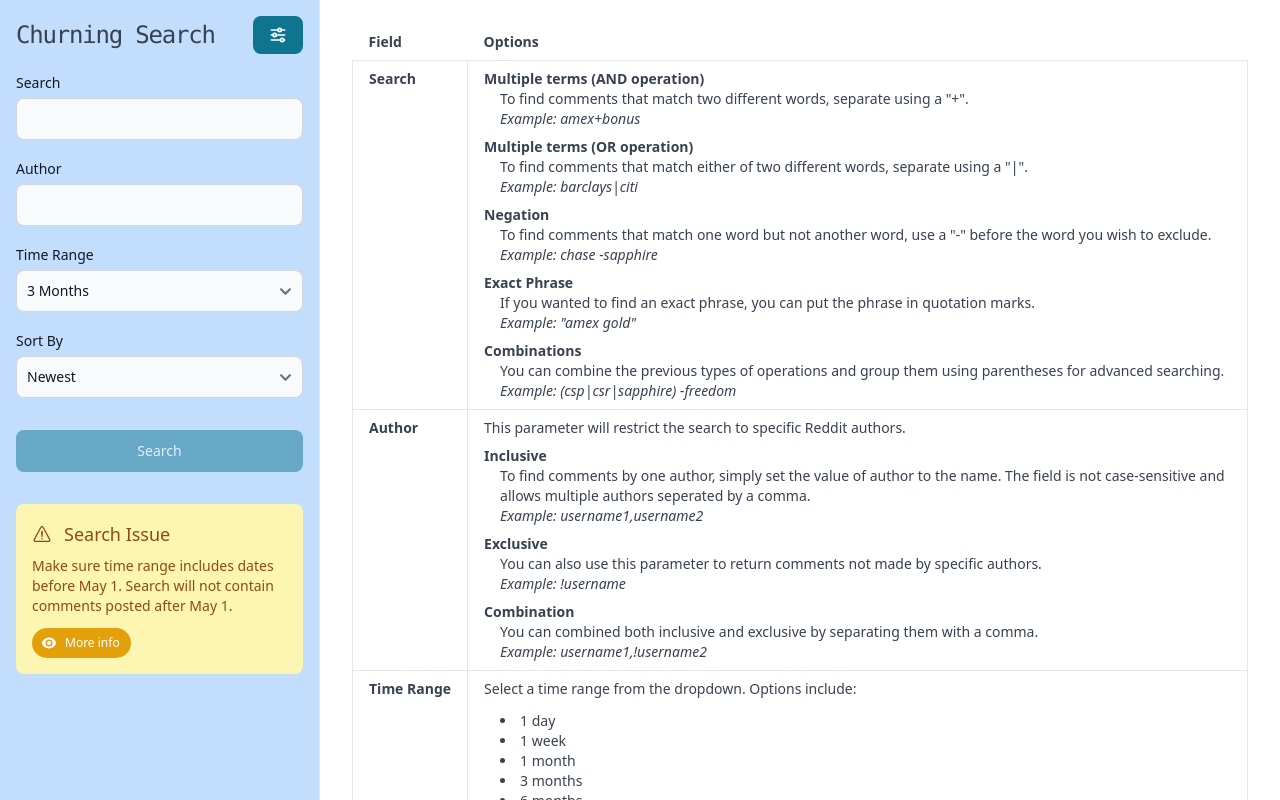
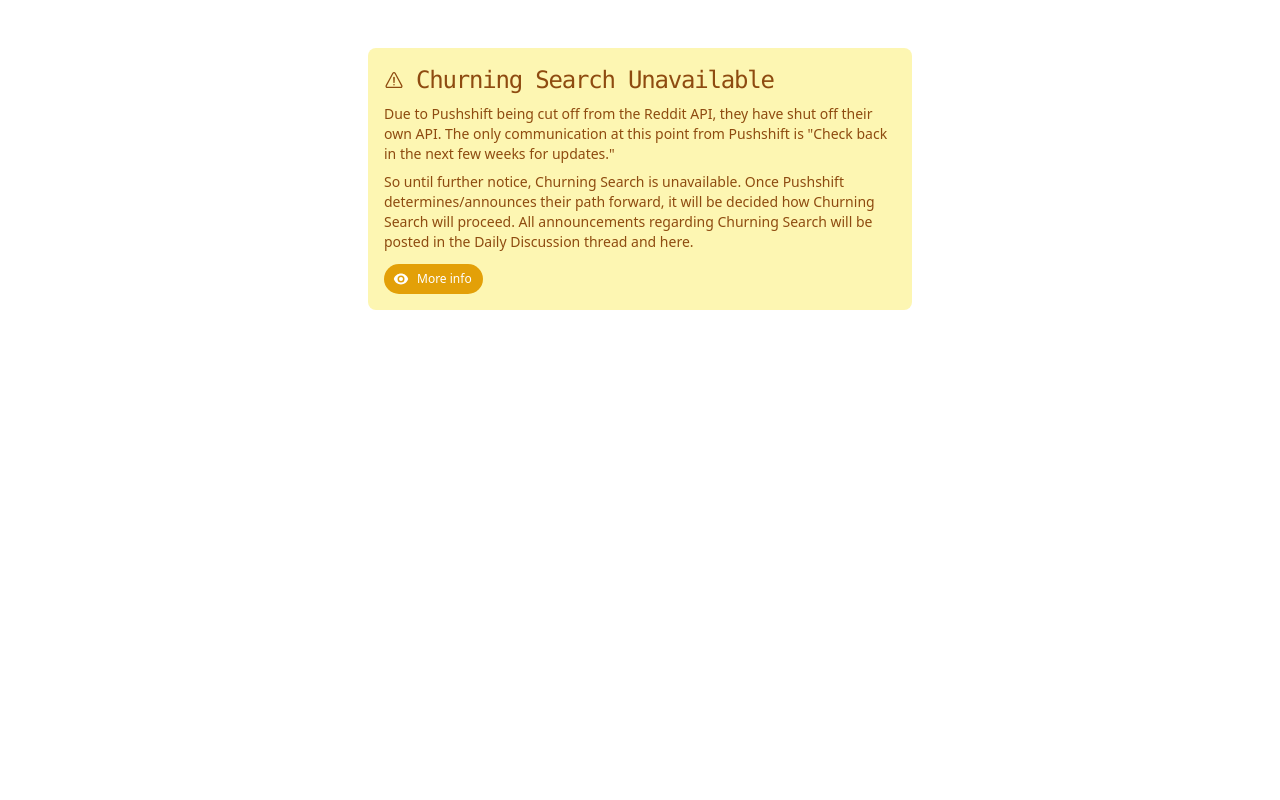
Before and after one commit to garettg/churning.io, a Next.js app: page / in a window 1280 px wide. Built offline with nearby package versions, Linux system fonts and the light colour scheme; what @rvxlab/tailwind-plugin-ios-full-height would draw is missing.

Commit message:
Temporarily (hopefully) turn off search.

```diff
--- a/app.config.js
+++ b/app.config.js
@@ -16,4 +16,5 @@ export const Config = {
     enableAcronymSearch: true, // enable the use of modified queries to include acronyms to broaden search,
     enableGaEvents: true, // enable google analytics
     enableCustomEvents: true, // enable the usage of custom event to Woopra
+    disableSearch: true, // turns off the UI in downtimes
 }
--- a/package.json
+++ b/package.json
@@ -1,6 +1,6 @@
 {
   "name": "churning.io",
-  "version": "1.3.5",
+  "version": "1.3.6",
   "description": "Churning subreddit search using the Pushshift API",
   "repository": "https://github.com/garettg/churning.io.git",
   "homepage": "https://churning.io",
@@ -16,7 +16,7 @@
   },
   "dependencies": {
     "@tailwindcss/forms": "~0.5.3",
-    "@tanstack/react-query": "~4.29.5",
+    "@tanstack/react-query": "~4.29.7",
     "classnames": "~2.3.2",
     "date-fns": "~2.30.0",
     "flowbite": "~1.6.5",
@@ -41,7 +41,7 @@
   },
   "devDependencies": {
     "@babel/cli": "^7.21.5",
-    "@babel/core": "^7.21.5",
+    "@babel/core": "^7.21.8",
     "@babel/preset-env": "^7.21.5",
     "@babel/preset-react": "^7.18.6",
     "@babel/register": "^7.21.0",
--- a/src/components/SearchForm.js
+++ b/src/components/SearchForm.js
@@ -1,7 +1,5 @@
 import React from 'react';
-import {Label, TextInput, Select, Button, Spinner, Alert} from "flowbite-react";
-import {IoWarningOutline} from "react-icons/io5";
-import {HiEye} from "react-icons/hi2";
+import {Label, TextInput, Select, Button, Spinner} from "flowbite-react";
 import {DateRange} from "react-date-range";
 import {parseISO} from 'date-fns';
 import classNames from "classnames";
@@ -19,7 +17,6 @@ const SearchForm = () => {
         time,
         search,
         setState,
-        searched,
         searching,
     } = useSearchContext();
 
@@ -55,32 +52,6 @@ const SearchForm = () => {
     }
 
     let searchButtonDisabled = (query === "" && author === "");
-
-    let searchWarning = !searched && !searching ? (
-        <div className="mt-4">
-            <Alert
-                color="warning"
-                icon={IoWarningOutline}
-                additionalContent={
-                    <>
-                        <div className="mb-3 text-sm">Make sure time range includes dates before May 1. Search will not contain comments posted after May 1.</div>
-                        <div className="flex flex-wrap items-center gap-2">
-                            <Button
-                                color="warning"
-                                href="https://www.reddit.com/r/churning/comments/134h60p/daily_discussion_thread_may_01_2023/jignyu3/"
-                                target="_blank"
-                                size="xs"
-                                pill>
-                                <HiEye className="-ml-0.5 mr-2 h-4 w-4" /> More info
-                            </Button>
-                        </div>
-                    </>
-                }
-                rounded>
-                <h4 className="text-lg font-medium">Search Issue</h4>
-            </Alert>
-        </div>
-    ) : null;
 
     return (
         <form onSubmit={searchSubmit} className="flex flex-col gap-3 lg:gap-4 mt-3 md:mt-4" role="search" aria-label="Search Form">
@@ -158,7 +129,6 @@ const SearchForm = () => {
                     {searchButtonLabel}
                 </Button>
             </div>
-            {searchWarning}
         </form>
     );
 }
--- a/src/pages/index.js
+++ b/src/pages/index.js
@@ -1,4 +1,8 @@
 import React, {useEffect} from 'react';
+
+import {Alert, Button} from "flowbite-react";
+import {IoWarningOutline} from "react-icons/io5";
+import {HiEye} from "react-icons/hi2";
 
 import {Config} from "../../app.config";
 import Options from "../components/Options";
@@ -14,6 +18,40 @@ export default function Home() {
         }, []);
     }
 
+    if (Config.disableSearch) {
+        return (
+            <div className="container mx-auto text-gray-700 w-full md:w-3/4 lg:w-2/3 xl:w-1/2 dark:text-gray-100 p-4 md:p-8 lg:p-12">
+                <div className="">
+                    <Alert
+                        color="warning"
+                        icon={IoWarningOutline}
+                        additionalContent={
+                            <>
+                                <div className="mb-3 text-sm">
+                                    <p>Due to Pushshift being cut off from the Reddit API, they have shut off their own API. The only communication at this point from Pushshift is
+                                        "Check back in the next few weeks for updates."</p>
+                                    <p className="mt-2">So until further notice, Churning Search is unavailable. Once Pushshift determines/announces their path forward, it will be decided how
+                                        Churning Search will proceed. All announcements regarding Churning Search will be posted in the Daily Discussion thread and here.</p>
+                                </div>
+                                <div className="flex flex-wrap items-center gap-2">
+                                    <Button
+                                        color="warning"
+                                        href="https://reddit.com/r/churning/comments/13lpwno/daily_discussion_thread_may_19_2023/jkvb7fs/?context=3"
+                                        target="_blank"
+                                        size="xs"
+                                        pill>
+                                        <HiEye className="-ml-0.5 mr-2 h-4 w-4" /> More info
+                                    </Button>
+                                </div>
+                            </>
+                        }
+                        rounded>
+                        <h4 className="text-lg md:text-xl lg:text-2xl font-medium font-mono tracking-tighter">Churning Search Unavailable</h4>
+                    </Alert>
+                </div>
+            </div>
+        );
+    } else {
         return (
             <div className="lg:h-screen lg:min-h-screen lg:h-screen-ios lg:min-h-screen-ios lg:flex text-gray-700 dark:text-gray-100">
                 <div id="search-form-panel" className="md:flex lg:block lg:w-2/6 xl:w-1/4 p-4 overflow-y-scroll bg-blue-200 dark:bg-slate-900 border-r border-gray-200 dark:border-gray-700 shadow-lg">
@@ -32,3 +70,4 @@ export default function Home() {
             </div>
         );
     }
+}
```
Also changed, not shown: 1 other file (tests, documents, lock files or other folders). Lines whose indentation alone changed are shown as unchanged.
